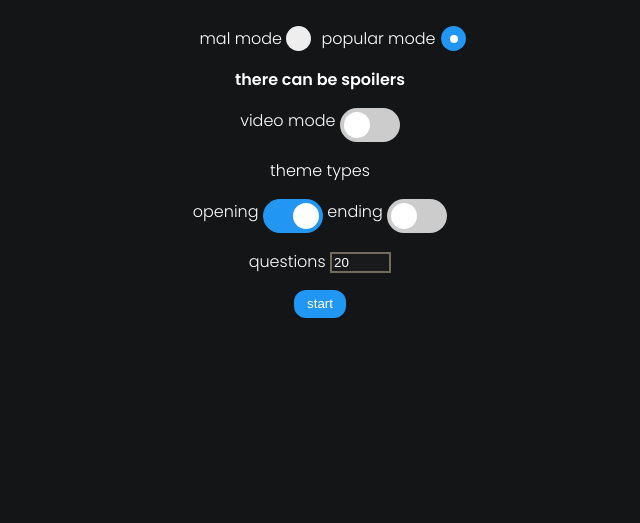
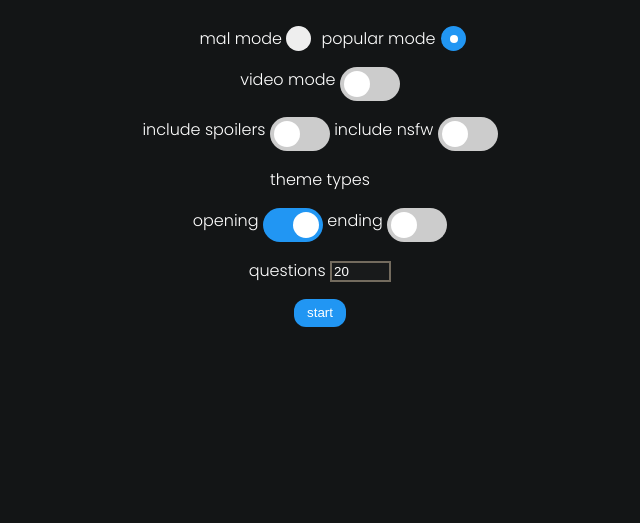
Before and after one commit to bewuwy/mal-quiz, a Flask app: page /popular in a window 1280 px wide. Shown: the top 523 px of the page, without its empty margins (320-960 px from the left). Run offline with Flask 2, Linux system fonts and the light colour scheme.

Commit message:
added spoiler and nsfw option

```diff
--- a/app.py
+++ b/app.py
@@ -62,6 +62,14 @@ def play():
         return redirect("/")
     themeTypes = themeTypes["type"]
 
+    spoiler = False
+    if "spoiler" in request.args and request.args.get("spoiler") == "on":
+        spoiler = True
+
+    nsfw = False
+    if "nsfw" in request.args and request.args.get("nsfw") == "on":
+        nsfw = True
+
     while len(themes) != questions and anime_list:
         anime = random.choice(anime_list)
         anime_list.remove(anime)
@@ -69,7 +77,19 @@ def play():
         if mode == "popular" or str(anime["watchStatus"]) in statuses:
             th = random.choice(anime["themes"])
             i = [[th["themeType"], th["themeName"], th["mirror"]["mirrorURL"]],
-                 [anime["name"], anime["malID"]]]
+                 [anime["name"], anime["malID"]], []]
+
+            if th["mirror"]["notes"].lower().find("spoiler") > -1:
+                if not spoiler:
+                    continue
+                else:
+                    i[2].append("spoiler")
+            if th["mirror"]["notes"].lower().find("nsfw") > -1:
+                if not nsfw:
+                    continue
+                else:
+                    i[2].append("nsfw")
+
             if "OP" in themeTypes and th["themeType"].find("OP") > -1:
                 themes.append(i)
             elif "ED" in themeTypes and th["themeType"].find("ED") > -1:
@@ -99,7 +119,7 @@ def quiz(n):
     th = themes[n]
 
     return render_template("play.html", video=session["options"]["video"], anime=th[1], theme=th[0], n=n,
-                           qn=len(themes))
+                           qn=len(themes), warning=th[2])
 
 
 @app.route("/finish")
--- a/templates/play.html
+++ b/templates/play.html
@@ -44,13 +44,17 @@
             <h3>question {{ n + 1 }}/{{ qn }}</h3>
 
             {% if video %}
-                <video width="auto" height="720" controls autoplay id="player" onvolumechange="setVolume()">
+                <video style="height: 60vh; width: auto;" controls autoplay id="player" onvolumechange="setVolume()">
                     <source src="{{ theme[2] }}">
                 </video>
             {% else %}
                 <audio controls autoplay id="player" onvolumechange="setVolume()">
                     <source src="{{ theme[2] }}">
                 </audio>
+            {% endif %}
+
+            {% if warning %}
+                <p><strong>{{ ', '.join(warning) }}</strong></p>
             {% endif %}
 
             <details>
--- a/templates/popular.html
+++ b/templates/popular.html
@@ -27,13 +27,25 @@
                     </label>
                 </p>
 
-                <strong>there can be spoilers</strong>
-
                 <p>
                     <label for="video">video mode</label>
                     <label class="switch">
                       <input type="checkbox" name="video" id="video">
                       <span class="slider round"></span>
+                    </label>
+                </p>
+
+                <p>
+                    <label for="spoiler">include spoilers</label>
+                    <label class="switch">
+                        <input type="checkbox" name="spoiler" id="spoiler">
+                        <span class="slider round"></span>
+                    </label>
+
+                    <label for="spoiler">include nsfw</label>
+                    <label class="switch">
+                        <input type="checkbox" name="nsfw" id="spoiler">
+                        <span class="slider round"></span>
                     </label>
                 </p>
 
@@ -61,8 +73,6 @@
                 </p>
 
                 <button type="submit">start</button>
-
-                <input type="hidden" name="mode" value="popular">
             </form>
         </div>
     </body>
```
Also changed, not shown: templates/mal.html (+15 -2 lines).
